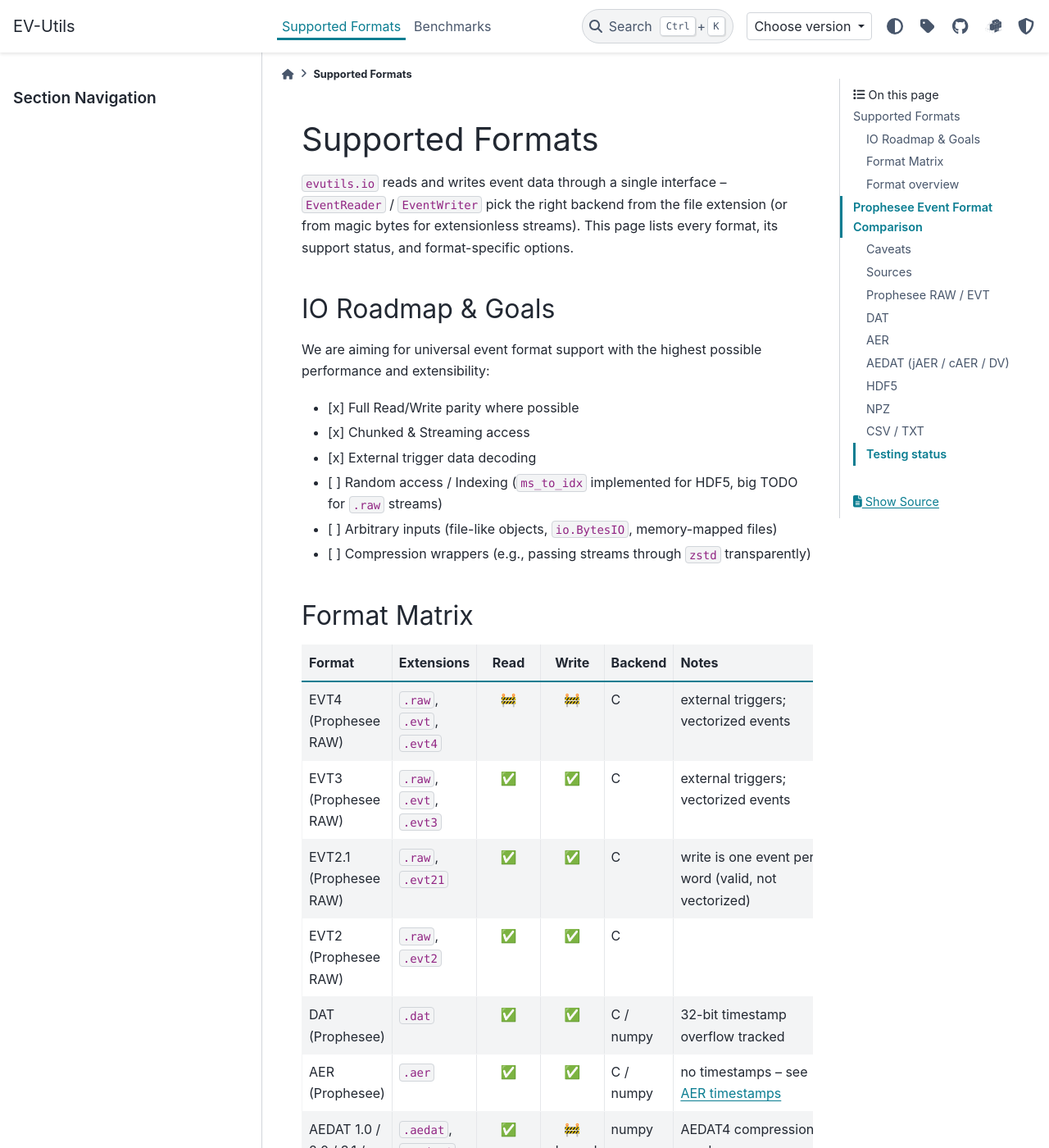
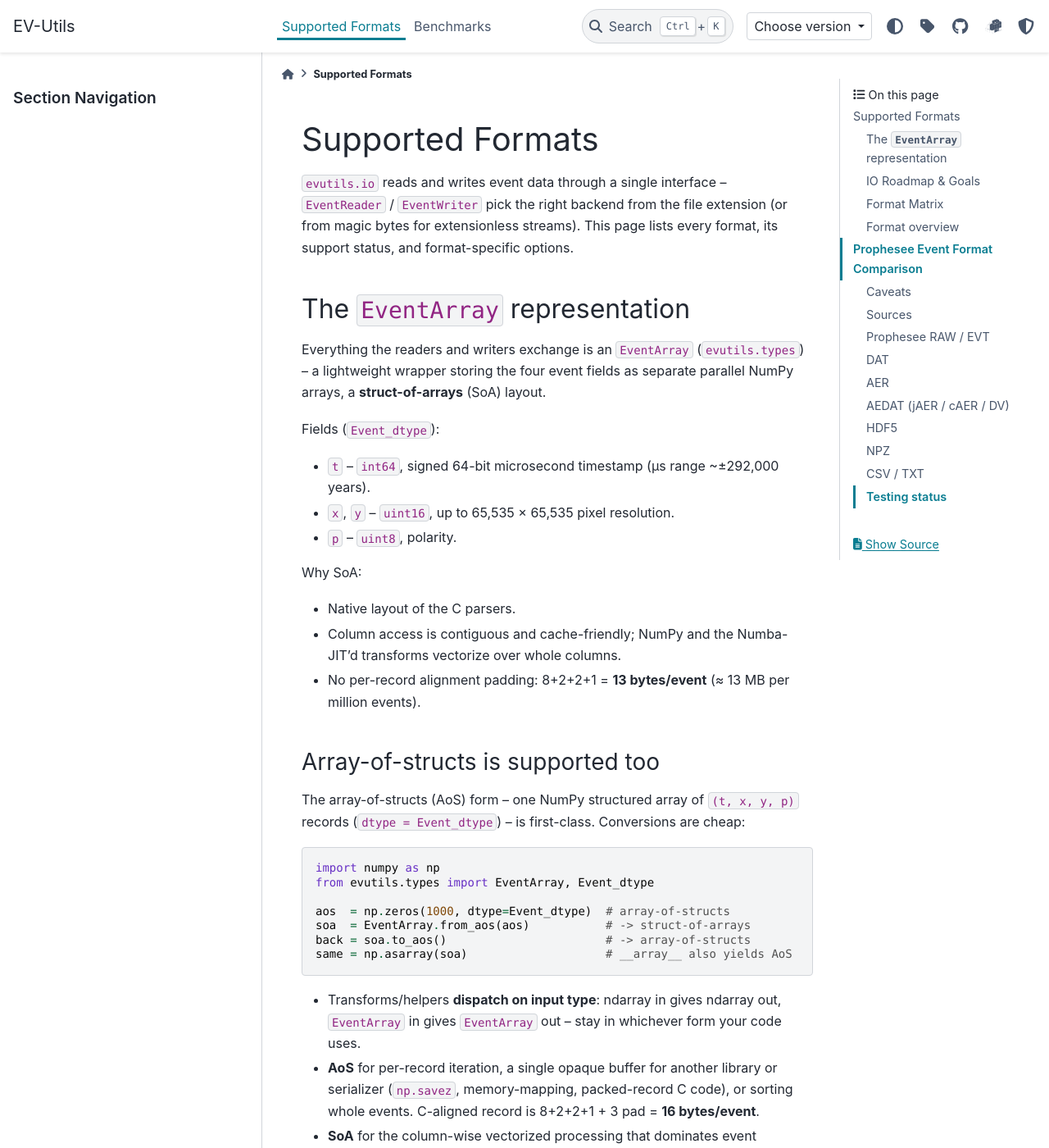
Before and after one commit to mandulaj/evutils, a Sphinx documentation site: the page built from docs/source/formats.md, in a window 1280 px wide and 1400 px high. Shown: the whole window at 82% size. Built offline with Sphinx 7.4.7 and the PyData theme 0.15.4, drawn with Linux system fonts in a browser that asks for light colours; pages that are not in the unit, such as notebooks, are missing from menus; comment, search, counter and statistics services are not loaded; some of the changed text lies outside the part shown.

Commit message:
add blub about Event dtype

````diff
--- a/docs/source/formats.md
+++ b/docs/source/formats.md
@@ -4,6 +4,54 @@
 `EventReader` / `EventWriter` pick the right backend from the file extension
 (or from magic bytes for extensionless streams). This page lists every format,
 its support status, and format-specific options.
+
+## The `EventArray` representation
+
+Everything the readers and writers exchange is an `EventArray`
+(`evutils.types`) -- a lightweight wrapper storing the four event fields as
+separate parallel NumPy arrays, a **struct-of-arrays** (SoA) layout.
+
+Fields (`Event_dtype`):
+
+- `t` -- `int64`, signed 64-bit microsecond timestamp (µs range ~±292,000 years).
+- `x`, `y` -- `uint16`, up to 65,535 × 65,535 pixel resolution.
+- `p` -- `uint8`, polarity.
+
+Why SoA:
+
+- Native layout of the C parsers.
+- Column access is contiguous and cache-friendly; NumPy and the Numba-JIT'd
+  transforms vectorize over whole columns.
+- No per-record alignment padding: 8+2+2+1 = **13 bytes/event** (≈ 13 MB per
+  million events).
+
+### Array-of-structs is supported too
+
+The array-of-structs (AoS) form -- one NumPy structured array of `(t, x, y, p)`
+records (`dtype = Event_dtype`) -- is first-class. Conversions are cheap:
+
+```python
+import numpy as np
+from evutils.types import EventArray, Event_dtype
+
+aos  = np.zeros(1000, dtype=Event_dtype)  # array-of-structs
+soa  = EventArray.from_aos(aos)           # -> struct-of-arrays
+back = soa.to_aos()                       # -> array-of-structs
+same = np.asarray(soa)                    # __array__ also yields AoS
+```
+
+- Transforms/helpers **dispatch on input type**: ndarray in gives ndarray out,
+  `EventArray` in gives `EventArray` out -- stay in whichever form your code uses.
+- **AoS** for per-record iteration, a single opaque buffer for another library or
+  serializer (`np.savez`, memory-mapping, packed-record C code), or sorting whole
+  events. C-aligned record is 8+2+2+1 + 3 pad = **16 bytes/event**.
+- **SoA** for the column-wise vectorized processing that dominates event
+  workloads (per-field math, masking, JIT kernels). `evutils` keeps SoA as the
+  working form and drops to AoS at the boundaries.
+
+An optional lightweight `metadata` dict (e.g. `sensor_size`) rides along on the
+`EventArray`, populated by readers and consumed by writers where the format
+carries geometry.
 
 ## IO Roadmap & Goals
 
````
Also changed, not shown: README.md (+15 -1 lines).
